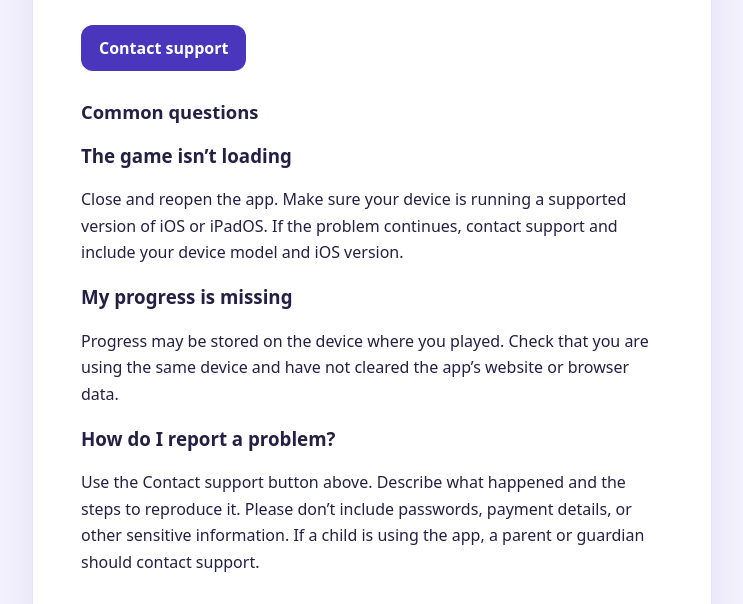
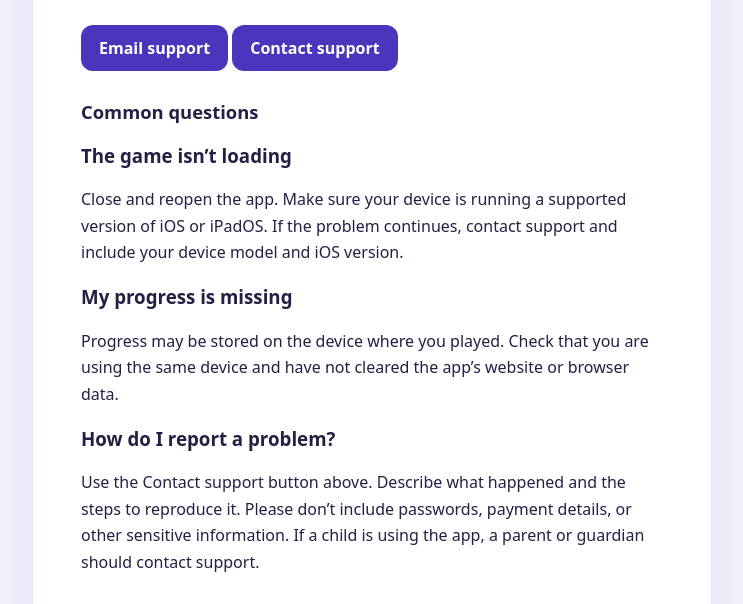
Before and after one commit to Mattpickop79/mathopia-world-support., a plain HTML site: page index.html in a window 1280 px wide. Shown: the part 188-792 px from the top of the page, without its empty margins (268-1011 px from the left). Drawn offline with Linux system fonts and the light colour scheme.

Commit message:
Add email support link to index.html

```diff
--- a/index.html
+++ b/index.html
@@ -54,6 +54,8 @@
     <h1>Mathopia World Support</h1>
     <p>Need help with Mathopia World? Check the tips below or contact us through the support page.</p>
 
+    <a class="button" href="mailto:mattpickop@icloud.com">Email support</a>
+
     <a class="button"
        href="https://github.com/mattpickop79/mathopia-world-support/issues">
       Contact support
```
